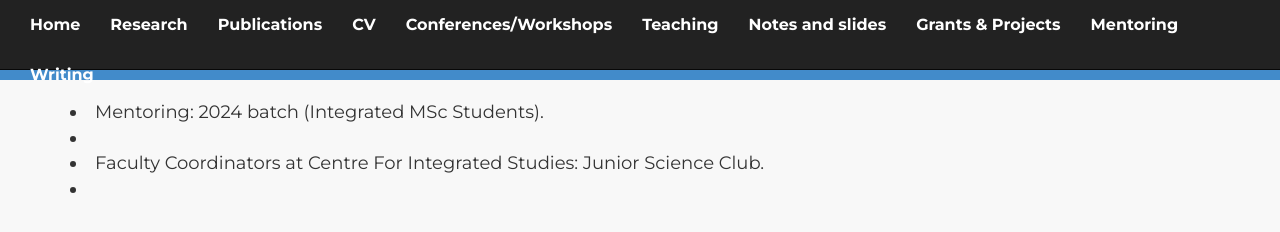
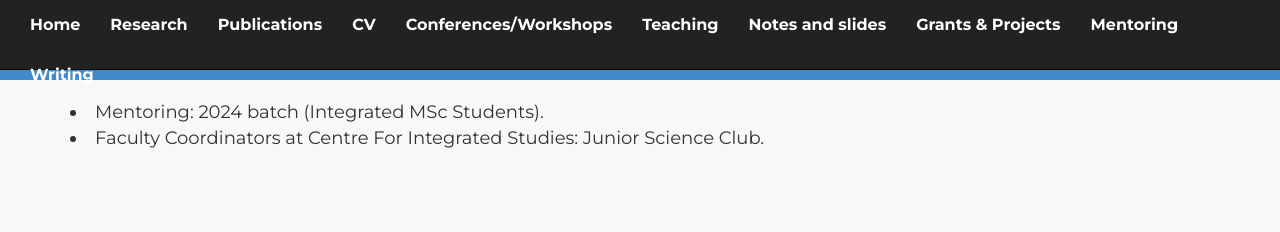
Before and after one commit to dharamsambey90/dharamsambey90.github.io, a plain HTML site: page mentoring.html in a window 1280 px wide. Drawn offline with nearby package versions, Linux system fonts and the light colour scheme.

Commit message:
Update mentoring.html

```diff
--- a/mentoring.html
+++ b/mentoring.html
@@ -132,9 +132,9 @@
      <div style="text-align: justify; font-size: 18px;">
        <!-- Main Content -->
 
-            <li> Mentoring:  2024 batch (Integrated MSc Students). <li>
+            <li> Mentoring:  2024 batch (Integrated MSc Students).
 
-        <li>  Faculty Coordinators at Centre For Integrated Studies: Junior Science Club.  <li>
+        <li>  Faculty Coordinators at Centre For Integrated Studies: Junior Science Club.
 
 
 </body>
```
